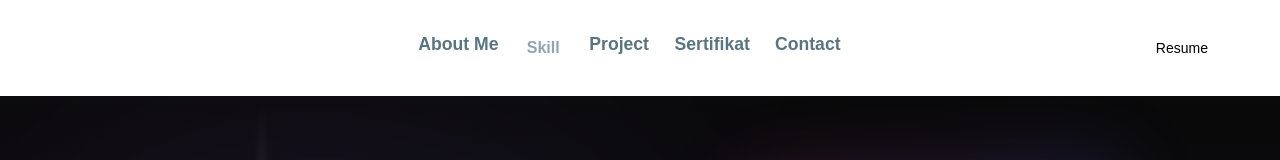
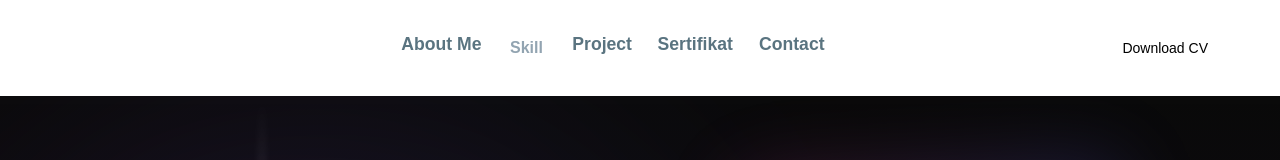
Before and after one commit to DomicMae/personal_portofolio_react, a React (Create React App) app: page / in a window 1280 px wide. Shown: the top 160 px of the page. Built offline with nearby package versions, Linux system fonts and the light colour scheme.

Commit message:
style: update UI label from "resume" to "download CV"

```diff
--- a/src/Components/Navbar.jsx
+++ b/src/Components/Navbar.jsx
@@ -164,7 +164,7 @@ const Navbar = () => {
                 onClick={handleDownload}
                 className="group relative text-black bg-white hover:bg-custom-blue hover:text-custom-white focus:outline-none focus:ring-0 font-medium rounded-lg text-sm px-4 py-2 text-center dark:bg-white-600 dark:group-hover:bg-custom-blue transition-transform ease-in-out duration-300 transform hover:-translate-y-1 hover:scale-105"
               >
-                Resume
+                Download CV
               </button>
             </div>
           </div>
```
